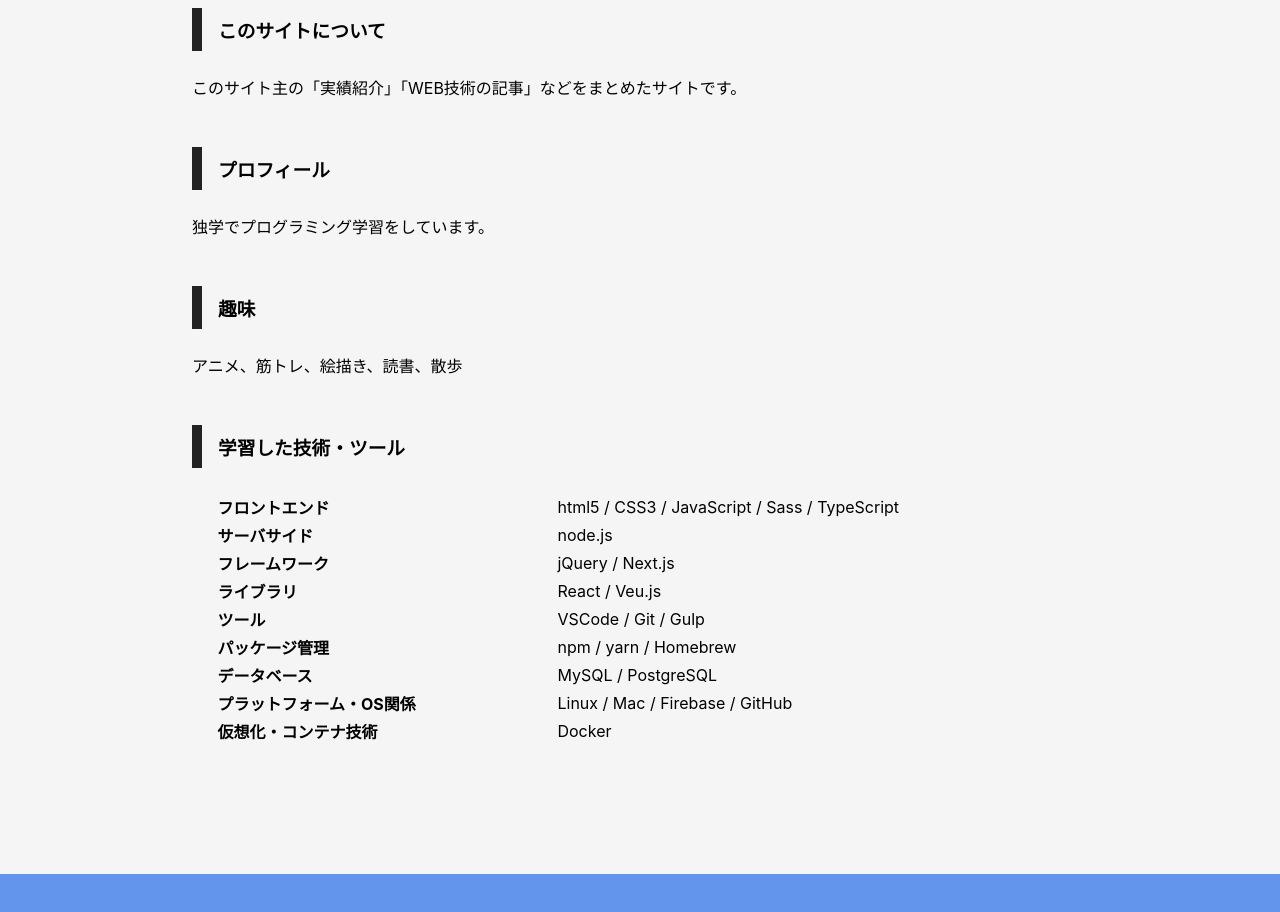
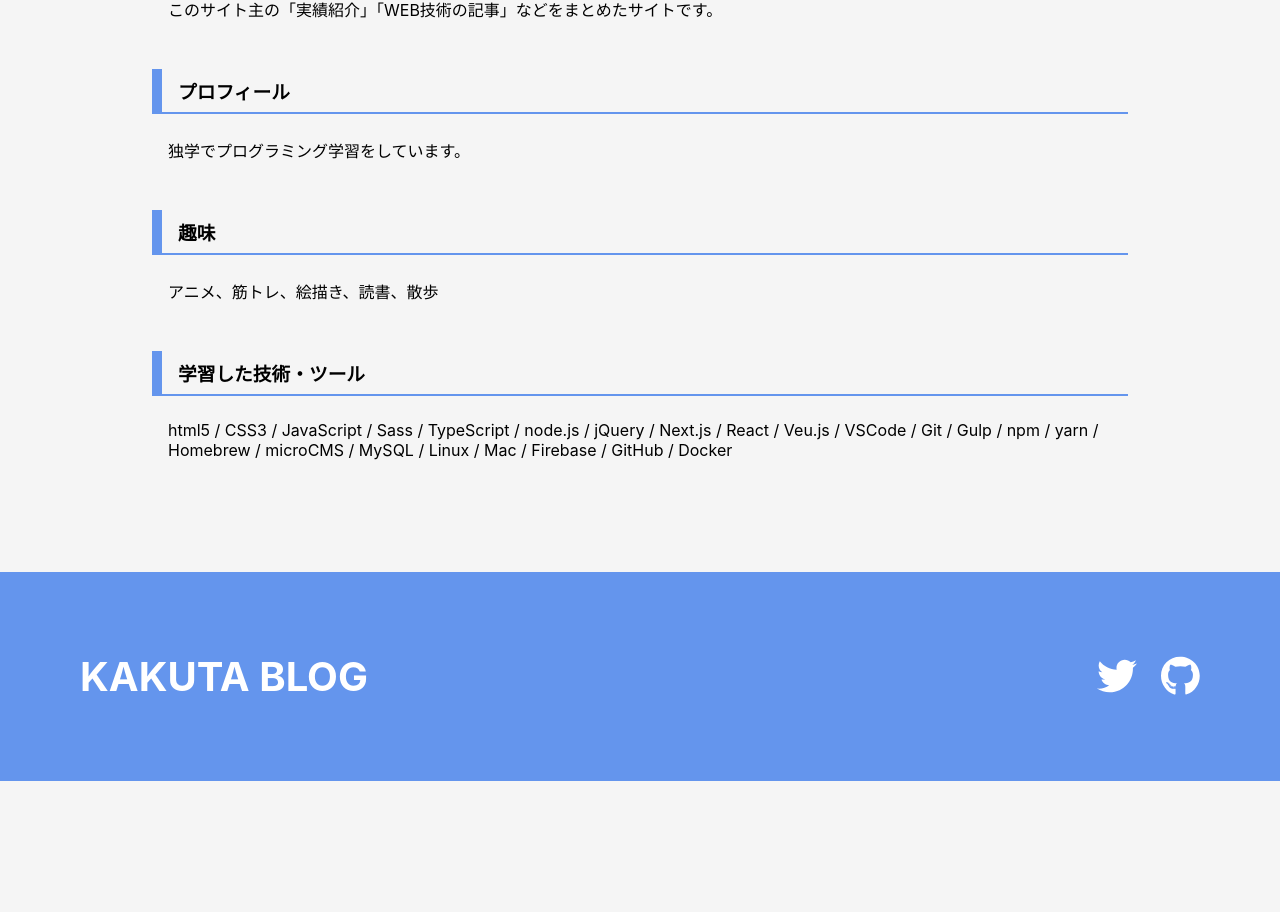
Before and after one commit to kakuta0915/kakuta-tech-blog, a Next.js app: page /about in a window 1280 px wide. Shown: the part 958-1870 px from the top of the page. After the commit the page ends 1739 px from the top, so only its background shows below. Built offline with nearby package versions, Linux system fonts and the light colour scheme; no server answers.

Commit message:
💄 profileコンポーネントのレイアウト変更

```diff
--- a/pages/about.jsx
+++ b/pages/about.jsx
@@ -29,63 +29,8 @@ export default function About() {
             placeholder="blur"
           />
         </figure>
+        <Profile />
       </Container>
-
-      <Profile>
-        <h3>このサイトについて</h3>
-        <p>
-          このサイト主の「実績紹介」「WEB技術の記事」などをまとめたサイトです。
-        </p>
-
-        <h3>プロフィール</h3>
-        <p>独学でプログラミング学習をしています。</p>
-
-        <h3>趣味</h3>
-        <p>アニメ、筋トレ、絵描き、読書、散歩</p>
-
-        <h3>学習した技術・ツール</h3>
-
-        <table>
-          <tbody>
-            <tr>
-              <th>フロントエンド</th>
-              <td>html5 / CSS3 / JavaScript / Sass / TypeScript</td>
-            </tr>
-            <tr>
-              <th>サーバサイド</th>
-              <td>node.js</td>
-            </tr>
-            <tr>
-              <th>フレームワーク</th>
-              <td>jQuery / Next.js</td>
-            </tr>
-            <tr>
-              <th>ライブラリ</th>
-              <td>React / Veu.js</td>
-            </tr>
-            <tr>
-              <th>ツール</th>
-              <td>VSCode / Git / Gulp</td>
-            </tr>
-            <tr>
-              <th>パッケージ管理</th>
-              <td>npm / yarn / Homebrew</td>
-            </tr>
-            <tr>
-              <th>データベース</th>
-              <td>MySQL / PostgreSQL</td>
-            </tr>
-            <tr>
-              <th>プラットフォーム・OS関係</th>
-              <td>Linux / Mac / Firebase / GitHub</td>
-            </tr>
-            <tr>
-              <th>仮想化・コンテナ技術</th>
-              <td>Docker</td>
-            </tr>
-          </tbody>
-        </table>
-      </Profile>
     </>
   )
 }
--- a/src/components/profile/profile.jsx
+++ b/src/components/profile/profile.jsx
@@ -1,5 +1,27 @@
 import styles from './profile.module.css'
 
-export default function Profile({ children }) {
-  return <div className={styles.profile}>{children}</div>
+export default function Profile() {
+  return (
+    <div className={styles.profile}>
+      <h3 className={styles.profileTitle}>このサイトについて</h3>
+      <p className={styles.profileText}>
+        このサイト主の「実績紹介」「WEB技術の記事」などをまとめたサイトです。
+      </p>
+
+      <h3 className={styles.profileTitle}>プロフィール</h3>
+      <p className={styles.profileText}>
+        独学でプログラミング学習をしています。
+      </p>
+
+      <h3 className={styles.profileTitle}>趣味</h3>
+      <p className={styles.profileText}>アニメ、筋トレ、絵描き、読書、散歩</p>
+
+      <h3 className={styles.profileTitle}>学習した技術・ツール</h3>
+      <p className={styles.profileText}>
+        html5 / CSS3 / JavaScript / Sass / TypeScript / node.js / jQuery /
+        Next.js / React / Veu.js / VSCode / Git / Gulp / npm / yarn / Homebrew /
+        microCMS / MySQL / Linux / Mac / Firebase / GitHub / Docker
+      </p>
+    </div>
+  )
 }
--- a/src/components/profile/profile.module.css
+++ b/src/components/profile/profile.module.css
@@ -1,44 +1,24 @@
 .profile {
-  margin: 8rem auto;
-  width: 70%;
+  margin: 2rem 1rem 4rem;
 }
 
-.profile > h3 {
-  margin: 3rem 0 1.5rem;
+.profileTitle {
+  margin-bottom: 1.5rem;
   padding: 0.5rem 0 0.5rem 1rem;
-  border-bottom: 2px solid var(--gray);
-  border-left: 10px solid var(--black);
+  border-bottom: 2px solid var(--blue);
+  border-left: 10px solid var(--blue);
 }
 
-.profile table {
-  width: 95%;
-  margin: 0 auto;
+.profileText {
+  margin: 0 0.5rem 3rem;
 }
 
-.profile table th {
-  text-align: left;
-  width: 40%;
-}
-
-@media (max-width: 768px) {
+@media (min-width: 768px) {
   .profile {
-    margin: 3rem 1.5rem;
+    margin: 3rem 1.5rem 7rem;
   }
 
-  .profile table tr {
-    display: block;
-    margin-bottom: 1.5rem;
-  }
-
-  .profile table th {
-    border-bottom: 1px solid #ddd;
-    margin-bottom: 0.5rem;
-    padding-bottom: 0.25rem;
-  }
-
-  .profile table th,
-  .profile table td {
-    display: block;
-    width: 100%;
+  .profileText {
+    margin: 0 1rem 3rem;
   }
 }
```
